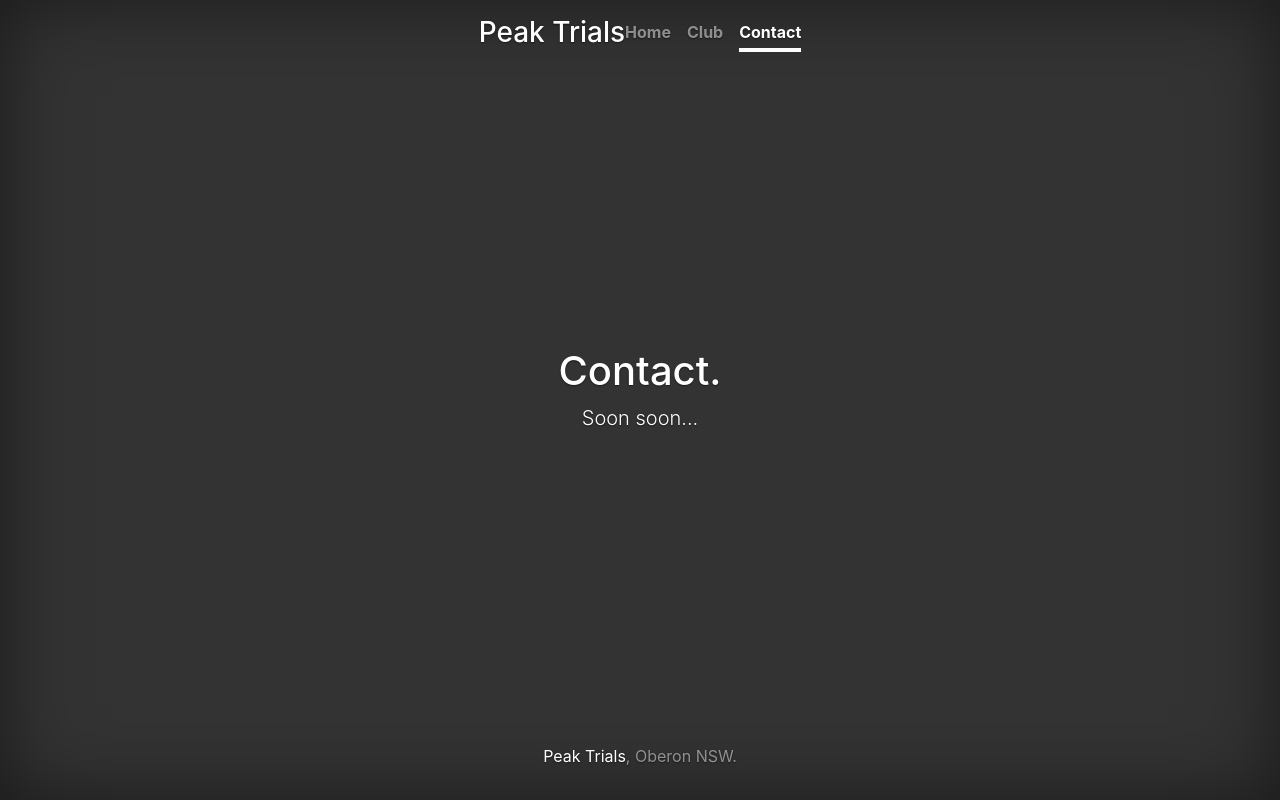
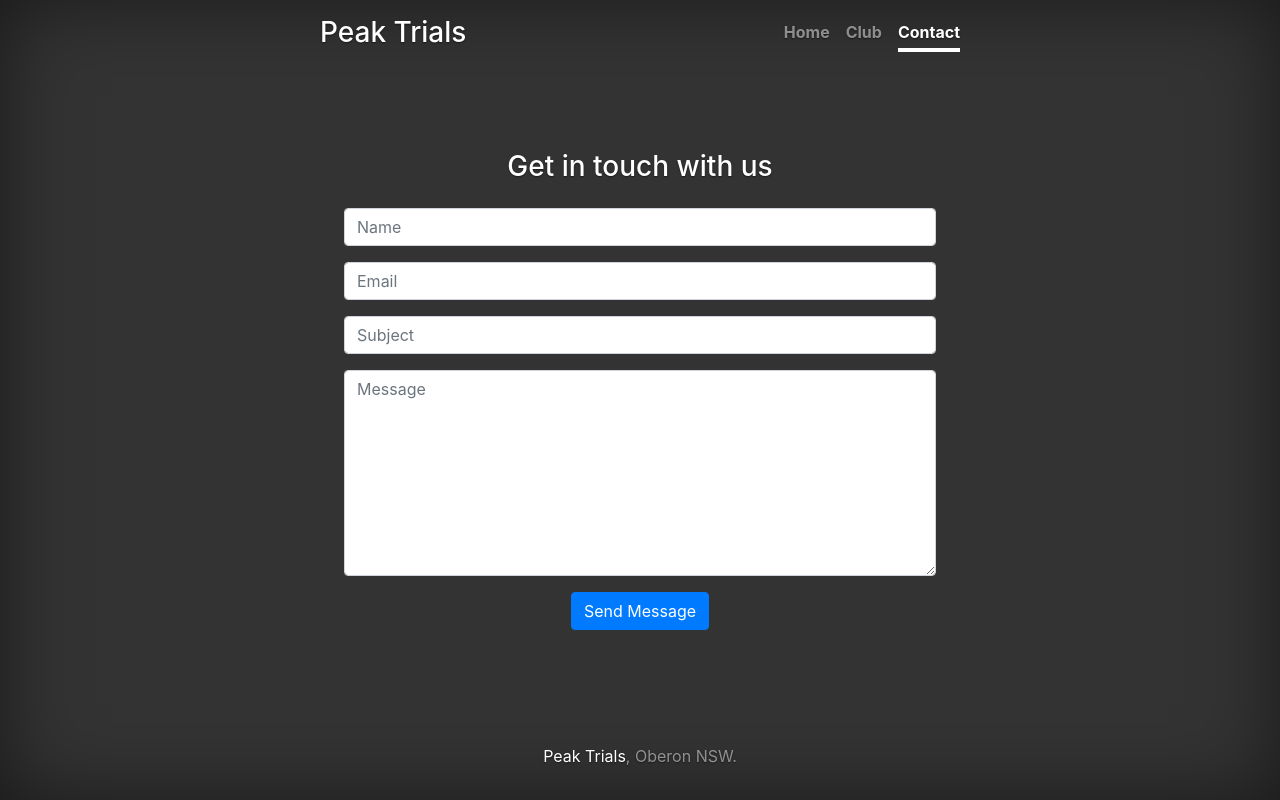
Before and after one commit to peaktrials/peaktrials.github.io, a plain HTML site: page contact.html in a window 1280 px wide. Drawn offline with nearby package versions, Linux system fonts and the light colour scheme.

Commit message:
contact.html: Add form
Signed-off-by: Edward O'Callaghan <edward@peaktrials.com>

```diff
--- a/contact.html
+++ b/contact.html
@@ -34,10 +34,44 @@
 			</header>
 
 			<main role="main" class="inner cover">
-				<h1 class="cover-heading">Contact.</h1>
-				<p class="lead">
-					Soon soon...
-				</p>
+				<!-- Contact Form Block -->
+				<div class="lead">
+					<div class="contact-wrap">
+						<h3 class="mb-4 text-center">Get in touch with us</h3>
+						<div id="form-message-warning" class="mb-4 w-100 text-center"></div>
+						<div id="form-message-success" class="mb-4 w-100 text-center"></div>
+					</div>
+					<form action="mailto:contact@peaktrials.com" method="POST" id="contactForm" name="contactForm" class="contactForm" novalidate="novalidate">
+						<div class="row">
+							<div class="col-md-12">
+								<div class="form-group">
+									<input type="text" class="form-control" name="name" id="name" placeholder="Name">
+								</div>
+							</div>
+							<div class="col-md-12">
+								<div class="form-group">
+									<input type="email" class="form-control" name="email" id="email" placeholder="Email">
+								</div>
+							</div>
+							<div class="col-md-12">
+								<div class="form-group">
+									<input type="text" class="form-control" name="subject" id="subject" placeholder="Subject">
+								</div>
+							</div>
+							<div class="col-md-12">
+								<div class="form-group">
+									<textarea name="message" class="form-control" id="message" cols="30" rows="8" placeholder="Message"></textarea>
+								</div>
+							</div>
+							<div class="col-md-12">
+								<div class="form-group">
+									<input type="submit" value="Send Message" class="btn btn-primary">
+									<div class="submitting"></div>
+								</div>
+							</div>
+						</div>
+					</form>
+				</div>
 			</main>
 
 			<footer class="mastfoot mt-auto">
```
